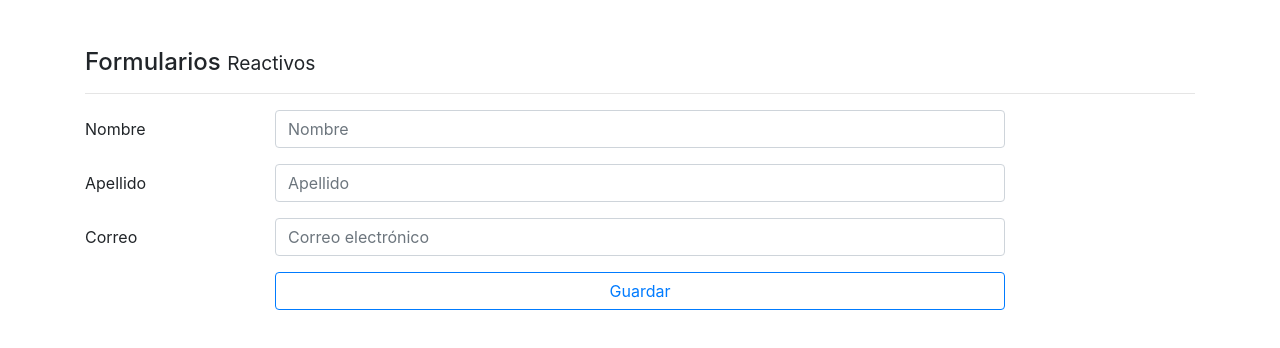
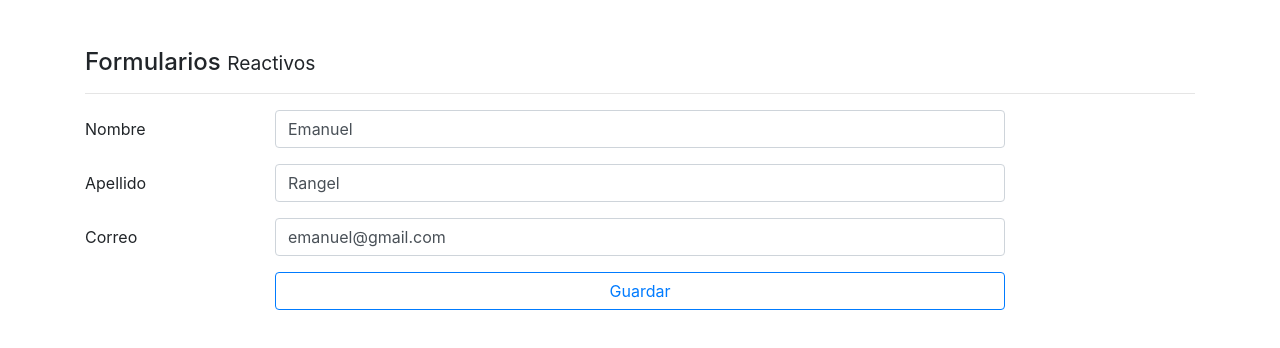
Before and after one commit to ERL151201/formularioapp, an Angular app: page /reactivo in a window 1280 px wide. Shown: the top 348 px of the page. Built offline with nearby package versions, Linux system fonts and the light colour scheme.

Commit message:
video 198

```diff
--- a/src/app/pages/reactive/reactive.component.html
+++ b/src/app/pages/reactive/reactive.component.html
@@ -1,6 +1,6 @@
 <h4>Formularios <small> Reactivos </small></h4>
 <hr>
-<form autocomplete="off">
+<form autocomplete="off" [formGroup]="forma" (ngSubmit)="guardar()">
 
     <div>
 
@@ -8,7 +8,7 @@
             <label class="col-2 col-form-label">Nombre</label>
             <div class="col-8">
 
-                <input class="form-control" type="text" placeholder="Nombre">
+                <input class="form-control" type="text" placeholder="Nombre" formControlName="nombre">
             </div>
         </div>
 
@@ -16,7 +16,7 @@
             <label class="col-2 col-form-label">Apellido</label>
             <div class="col-8">
 
-                <input class="form-control" type="text" placeholder="Apellido">
+                <input class="form-control" type="text" placeholder="Apellido" formControlName="apellido">
             </div>
         </div>
 
@@ -26,7 +26,7 @@
         <label class="col-2 col-form-label">Correo</label>
         <div class="col-8">
 
-            <input class="form-control" type="email" placeholder="Correo electrónico">
+            <input class="form-control" type="email" placeholder="Correo electrónico" formControlName="correo">
         </div>
     </div>
 
--- a/src/app/pages/reactive/reactive.component.ts
+++ b/src/app/pages/reactive/reactive.component.ts
@@ -1,4 +1,5 @@
 import { Component, OnInit } from '@angular/core';
+import { FormBuilder, FormGroup } from '@angular/forms';
 
 @Component({
   selector: 'app-reactive',
@@ -7,9 +8,29 @@
 })
 export class ReactiveComponent implements OnInit {
 
-  constructor() { }
+  forma: FormGroup;
+
+  constructor(private fb: FormBuilder) {
+
+  this.crearFormulario();
+    this.forma = this.fb.group({
+      nombre  : ['Emanuel'],
+      apellido: ['Rangel'],
+      correo  : ['emanuel@gmail.com'],
+    });
+   }
 
   ngOnInit(): void {
   }
 
+  crearFormulario(){
+
+  }
+
+
+  guardar(){
+    console.log(this.forma);
+
+  }
+
 }
```
